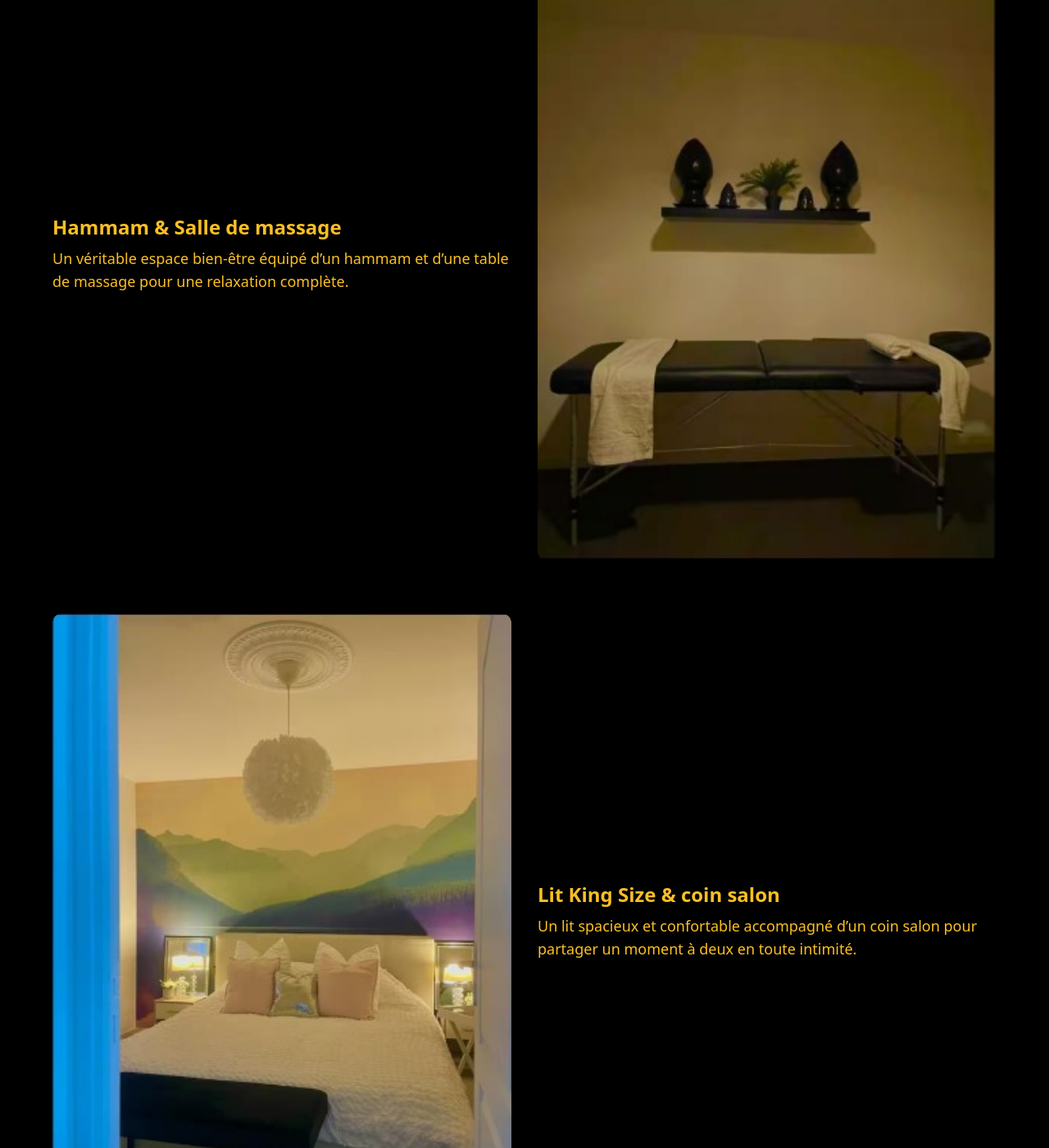
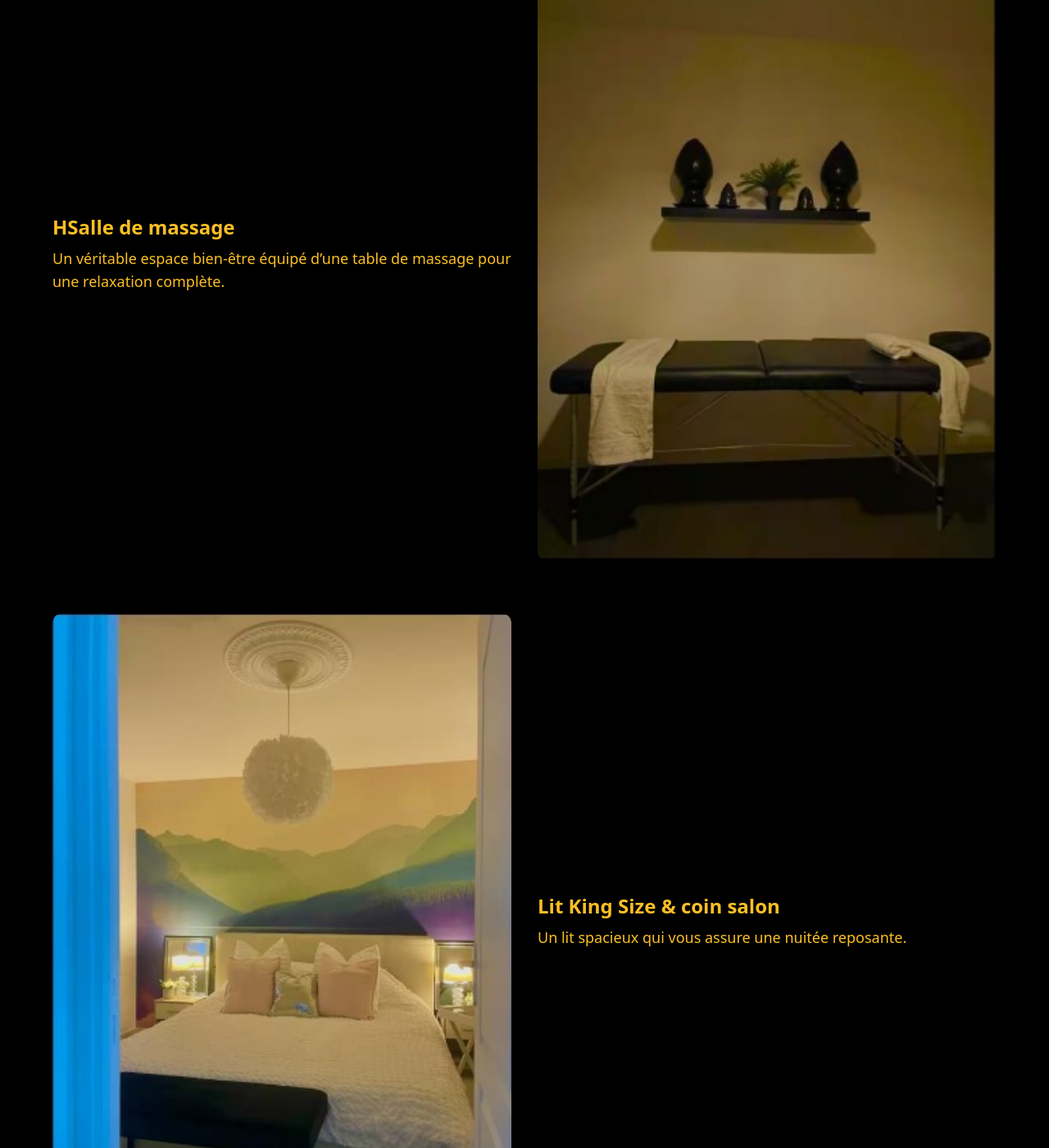
Before and after one commit to LIVABLOM/LIVABLOM, a Jekyll site: the page built from blom.md, in a window 1280 px wide and 1400 px high, scrolled down 1226 px. Shown: the whole window at 82% size. Built offline with Jekyll 4.4.1, drawn with Linux system fonts in a browser that asks for light colours; some of the changed text lies outside the part shown.

Commit message:
Update blom.md

```diff
--- a/blom.md
+++ b/blom.md
@@ -27,8 +27,8 @@
     <div class="flex flex-col md:flex-row-reverse items-center gap-8">
       <img src="{{ site.baseurl }}/assets/galerie/blom/blom31.jpg" alt="Hammam et salle de massage" class="w-full md:w-1/2 rounded-xl shadow-lg" />
       <div class="md:w-1/2 text-lg">
-        <h2 class="text-2xl font-semibold mb-2">Hammam & Salle de massage</h2>
-        <p>Un véritable espace bien-être équipé d’un hammam et d’une table de massage pour une relaxation complète.</p>
+        <h2 class="text-2xl font-semibold mb-2">HSalle de massage</h2>
+        <p>Un véritable espace bien-être équipé d’une table de massage pour une relaxation complète.</p>
       </div>
     </div>
 
@@ -37,9 +37,18 @@
       <img src="{{ site.baseurl }}/assets/galerie/blom/blom13.jpg" alt="Lit king size et coin salon" class="w-full md:w-1/2 rounded-xl shadow-lg" />
       <div class="md:w-1/2 text-lg">
         <h2 class="text-2xl font-semibold mb-2">Lit King Size & coin salon</h2>
-        <p>Un lit spacieux et confortable accompagné d’un coin salon pour partager un moment à deux en toute intimité.</p>
+        <p>Un lit spacieux qui vous assure une nuitée reposante.</p>
       </div>
     </div>
+
+    <!-- Bloc 4 -->
+    <div class="flex flex-col md:flex-row items-center gap-8">
+      <img src="{{ site.baseurl }}/assets/galerie/blom/blom13.jpg" alt="Lit king size et coin salon" class="w-full md:w-1/2 rounded-xl shadow-lg" />
+      <div class="md:w-1/2 text-lg">
+        <h2 class="text-2xl font-semibold mb-2">Lit King Size & coin salon</h2>
+        <p>Une table romantique soigneusement dressé pour partager un repas à deux en toute intimité. ( prenez votre repas à emporter ) .</p>
+      </div>
+      </div>
 
     <!-- Ajouter d'autres blocs si tu veux -->
 
```
